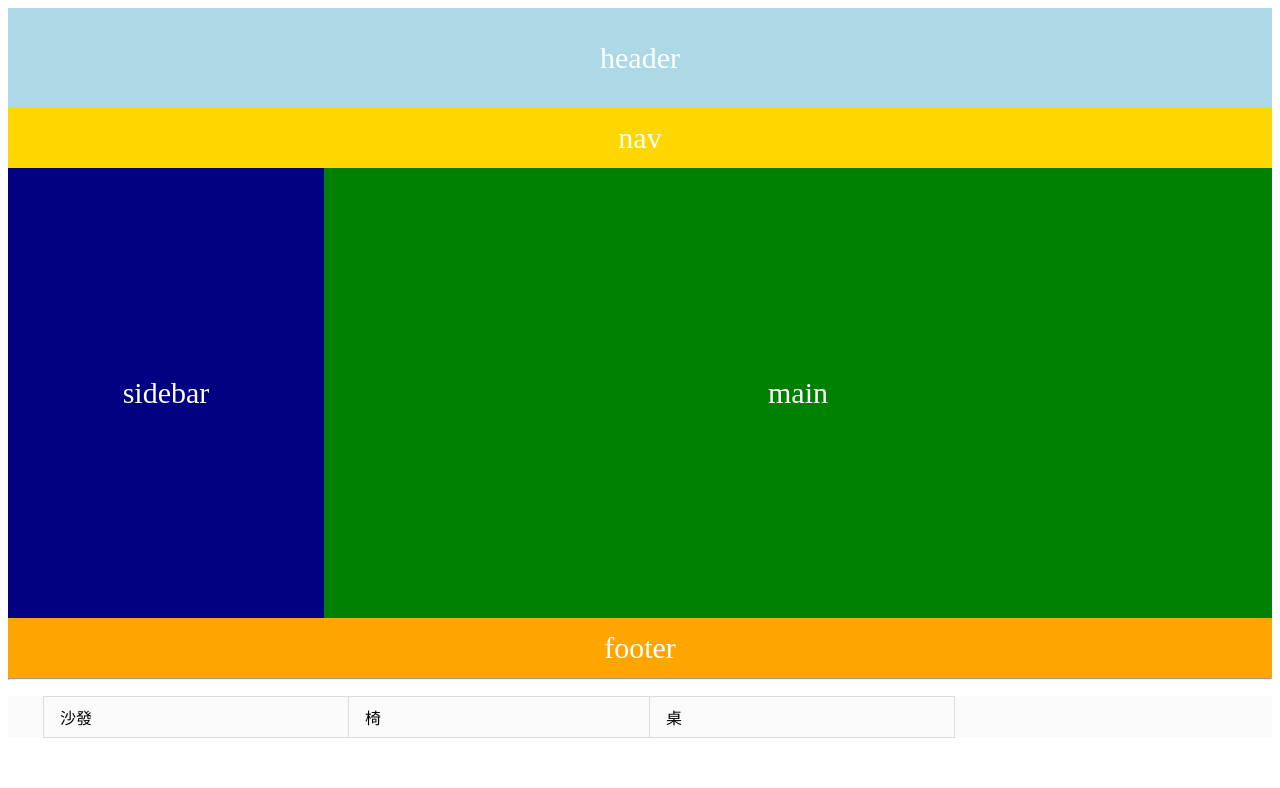
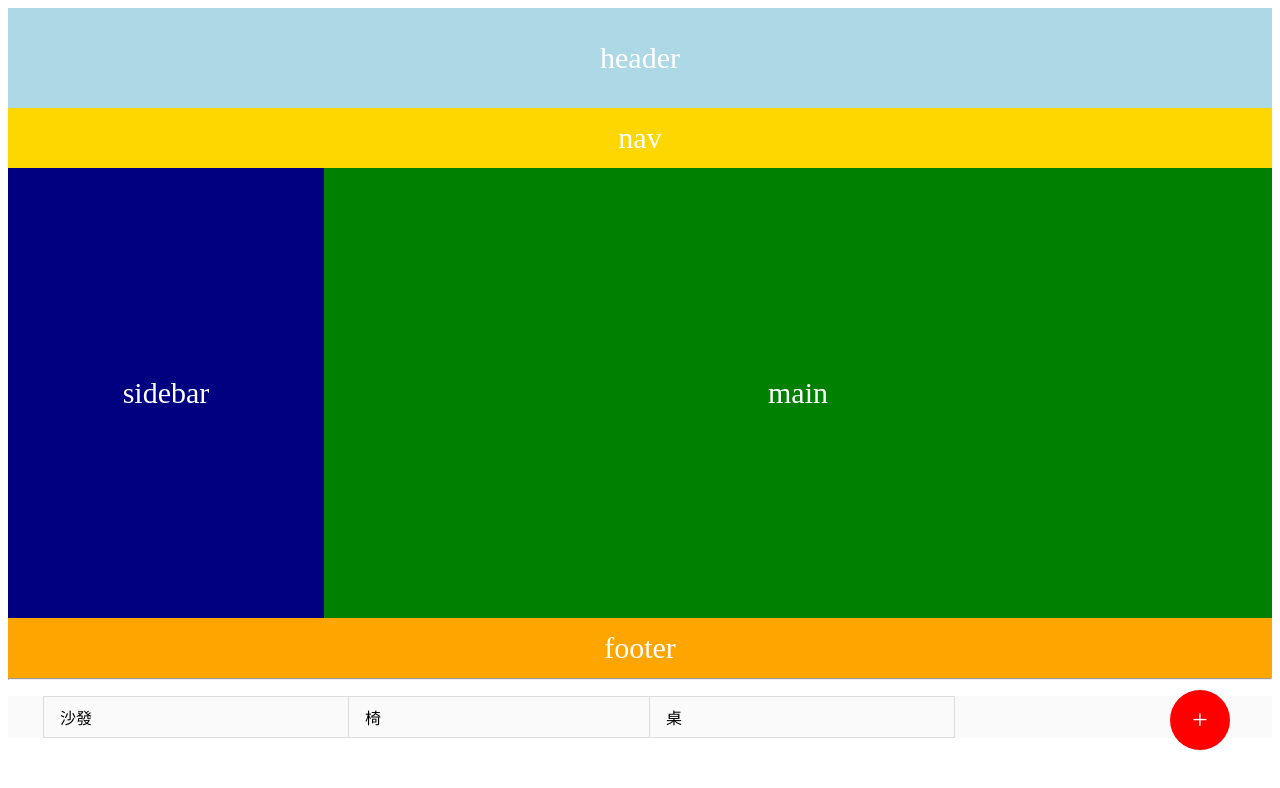
Before and after one commit to best850806/HW6, a plain HTML site: page index.html in a window 1280 px wide. Shown: the top 788 px of the page. Drawn offline with Linux system fonts and the light colour scheme.

Commit message:
no message

```diff
--- a/index.html
+++ b/index.html
@@ -64,7 +64,7 @@
                 </ul>
             </li>
     </ul>
-
+<div class="botton">+</div>
 
 </body>
 
--- a/main.css
+++ b/main.css
@@ -87,3 +87,16 @@ div{
 .nav>li:hover .submenu{
   display: block;
 }
+.botton{
+    position: fixed;
+    bottom: 50px;
+    right: 50px;
+    background: red;
+    color:white;
+    width: 60px;
+    height: 60px;
+    border-radius: 50%;
+    line-height: 60px;
+    text-align: center;
+    font-size: 1.75em;
+}
```
